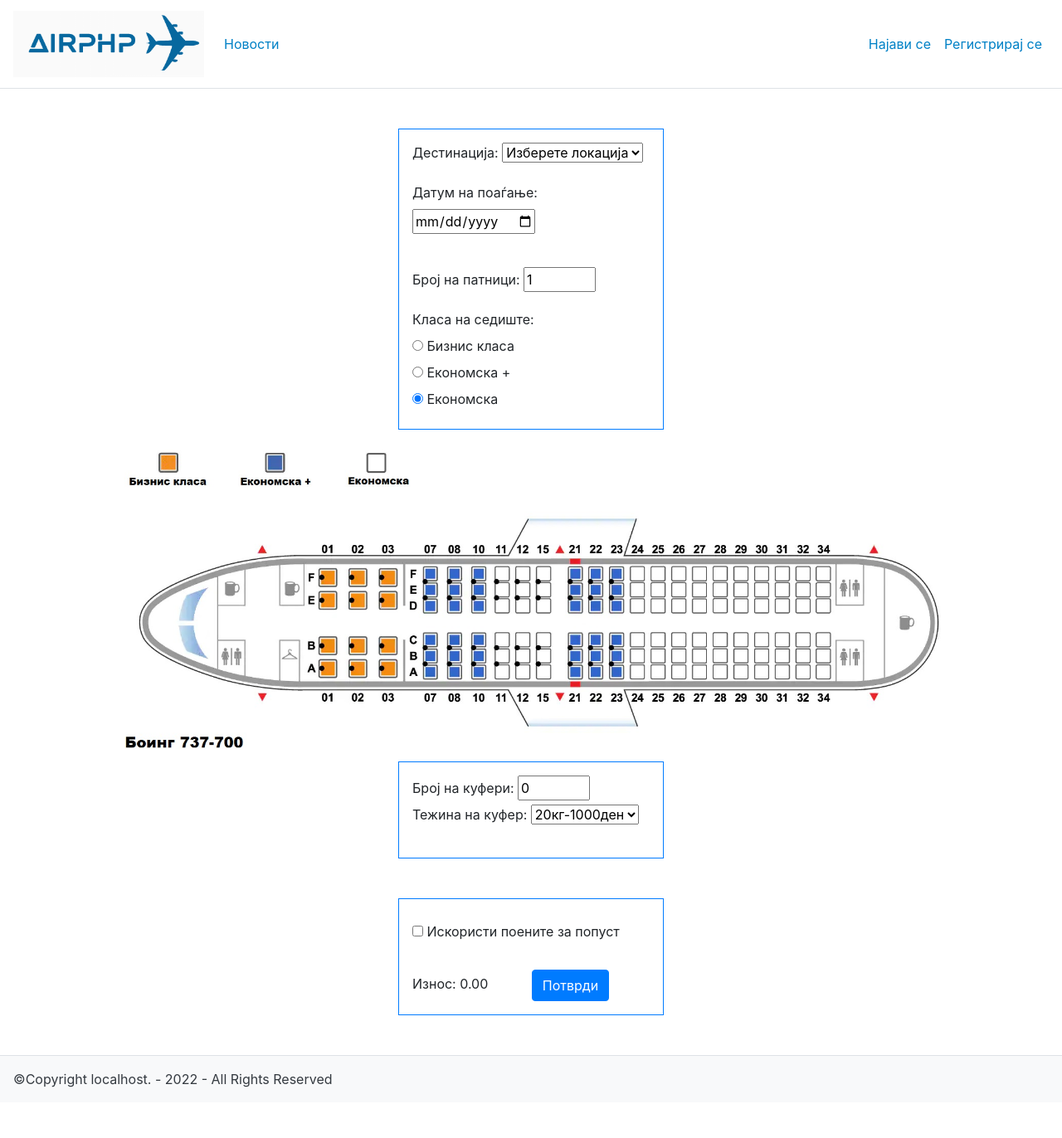
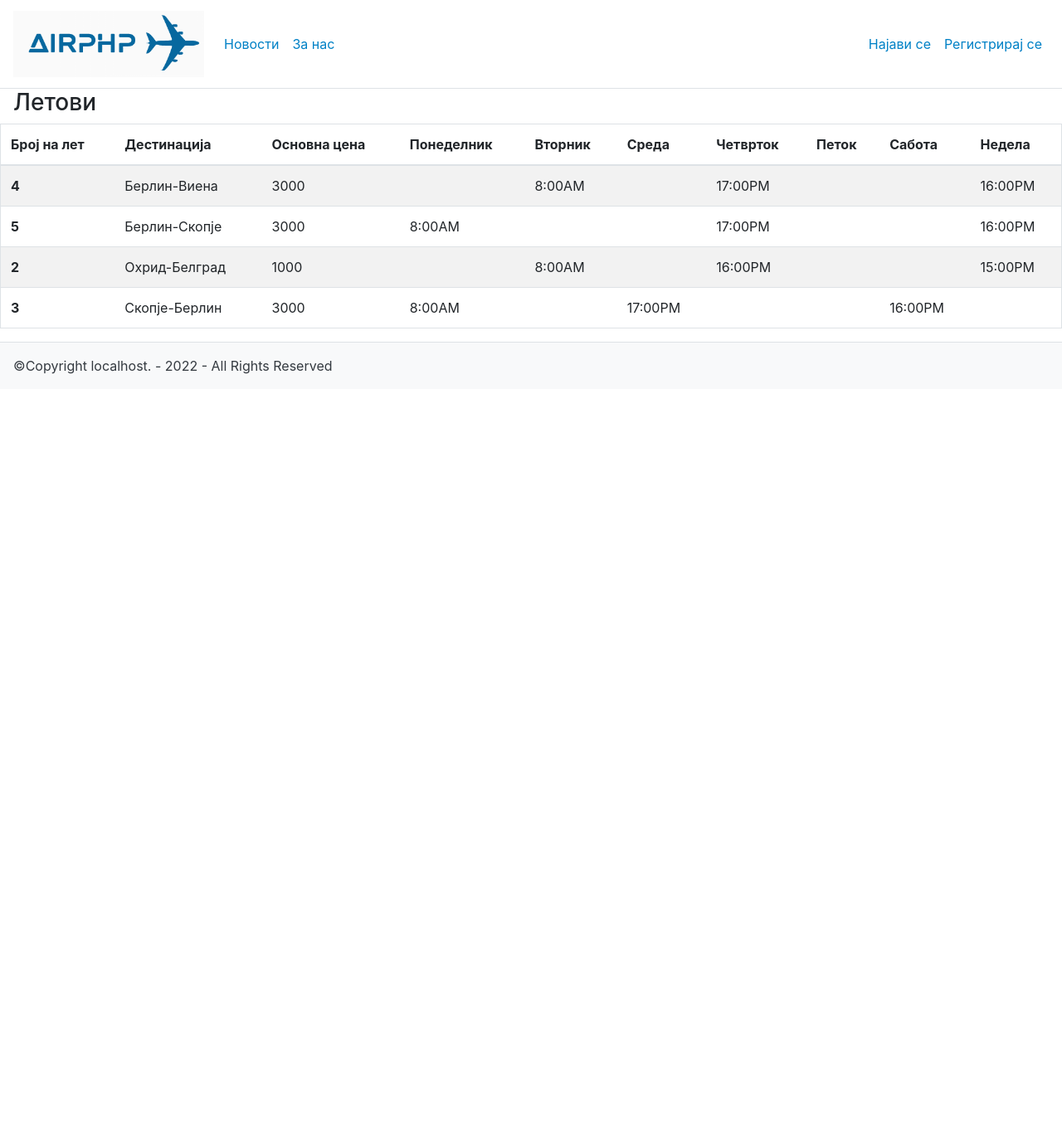
Before and after one commit to StefanKrste/AirPHP, a PHP site: page / in a window 1280 px wide. Shown: the whole page at 83% size. After the commit the page ends 451 px from the top, so only its background shows below. Run offline with PHP 8.4, Linux system fonts and the light colour scheme; data comes from the database, SQL or seed files in the repository.

Commit message:
News and flight forms,flight table
Added news form. News is pulled chronologically. Added flight form. Added flight table.
Admins and customers have different access to the site

```diff
--- a/App/Controllers/LoginController.php
+++ b/App/Controllers/LoginController.php
@@ -31,6 +31,7 @@ if($user!=0) {
         $_SESSION['points'] = $user['points'];
         $_SESSION['username'] = $username;
         $_SESSION['email'] = $user['email'];
+        $_SESSION['role'] = $user['role'];
         header('Location: ../../Public/index.php?page=home');
         exit();
     }
--- a/App/Controllers/Mail.php
+++ b/App/Controllers/Mail.php
@@ -84,7 +84,7 @@ $body = "<p>Успешно направивте купување на билет
 <p>Број на куфери: ".$luggage.".    Тежина на куферот: ".$weight."</p>
 <p>Платено: ".$Price."</p>
 <p> ------------------------------------------------------------------------  </p>
-<br><p>Со полит,</p><p>AirPHP</p>";
+<br><p>Со почит,</p><p>AirPHP</p>";
 
     $mail = new PHPMailer();
     $mail->SMTPOptions = array(
--- a/App/Controllers/SignUpController.php
+++ b/App/Controllers/SignUpController.php
@@ -6,6 +6,7 @@ $username = $_POST['username'];
 $password = $_POST['password'];
 $password2 = $_POST['password2'];
 $email = $_POST['email'];
+
 
 $checkUsername = checkUsername($username);
 $checkEmail = checkEmail($email);
@@ -45,6 +46,7 @@ if(strlen($username)>=8 && strlen($password)>=8 && filter_var($email, FILTER_VAL
     unset($_COOKIE['SignUppassword2Cookie']);
     setcookie('SignUppassword2Cookie', null, -1,'/');
 
+
     header('Location: ../../Public/index.php?page=home');
     exit();
 }else{
--- a/App/Data/SQLFlight.php
+++ b/App/Data/SQLFlight.php
@@ -3,6 +3,13 @@
 require_once $_SERVER['DOCUMENT_ROOT']."/App/Config/config.php";
 require_once $_SERVER['DOCUMENT_ROOT']."/App/Models/Flight.php";
 
+function AddNews($title, $description, $time)
+{
+    global $db;
+    $query = "INSERT INTO novosti(naslov,opis,vreme)
+        VALUES(?,?,?) ";
+    $db->prepare($query)->execute([$title, $description, $time]);
+}
 
 function GetAllDes()
 {
--- a/App/Views/Header.php
+++ b/App/Views/Header.php
@@ -18,13 +18,21 @@ session_start();
             <li class="nav-item active">
                 <a class="nav-link" aria-current="page" style="color:#0081C6;"   href="../../AirPHP/Public/index.php?page=news">Новости <span class="sr-only">(current)</span></a>
             </li>
+            <li class="nav-item active">
+                <a class="nav-link" aria-current="page" style="color:#0081C6;"   href="../../AirPHP/Public/index.php?page=news">За нас<span class="sr-only">(current)</span></a>
+            </li>
         </ul>
         <div class="form-inline my-2 my-lg-0">
             <?php if (isset($_SESSION["username"])) :?>
                 <ul class="navbar-nav mr-auto">
                     <li class="nav-item active">
-                        <label class="nav-link"style="color:#0081C6;"><?php echo 'Корсничко име: '.$_SESSION["username"];?></label>
+                        <label class="nav-link"style="color:#0081C6;"><?php echo 'Корсник: '.$_SESSION["username"];?></label>
                     </li>
+                    <?php if( isset($_SESSION['role']) && $_SESSION['role'] == "Customer")  { ?>
+                    <li class="nav-item active">
+                        <label class="nav-link"style="color:#0081C6;">Мои билети</label>
+                    </li>
+                    <?php } ?>
                     <li class="nav-item active">
                         <label class="nav-link" style="color:#0081C6;"><?php echo 'Поени: '.$_SESSION["points"];?></label>
                     </li>
--- a/App/Views/Home.php
+++ b/App/Views/Home.php
@@ -135,11 +135,121 @@ if (isset($_SESSION["points"])){
             document.getElementById('messageDate').innerHTML = "";
         }
     }
+
+    function otvori() {
+        var element = document.getElementById("forma");
+        element.classList.toggle("d-block");
+    }
+    function dodadi_let() {
+        var element = document.getElementById("forma2");
+        element.classList.toggle("d-block");
+    }
 </script>
+<div>
+    <div class="w-auto h-auto">
+            <h3 class='w-25 h-auto ml-3'>Летови</h3>
+    </div>
+ <table class="table table-striped h-auto border">
+     <thead>
+       <tr >
+         <th  scope="col">Број на лет</th>
+         <th scope="col">Дестинација</th>
+         <th scope="col">Основна цена</th>
+         <th scope="col">Понеделник</th>
+         <th scope="col">Вторник</th>
+         <th scope="col">Среда</th>
+         <th scope="col">Четврток</th>
+         <th scope="col">Петок</th>
+         <th scope="col">Сабота</th>
+         <th scope="col">Недела</th>
+        </tr>
+     </thead>
+     <tbody>
+      <?php foreach ($allDes as $des):?>
+      <tr >
+         <th scope="row"><?php echo $des->getId() ?></th>
+         <td><?php echo $des->getDestination() ?></td>
+         <td><?php echo $des->getBasePrice() ?></td>
+         <td><?php echo $des->getMo() ?></td>
+         <td><?php echo $des->getTu() ?></td>
+         <td><?php echo $des->getWe() ?></td>
+         <td><?php echo $des->getTh() ?></td>
+         <td><?php echo $des->getFr() ?></td>
+         <td><?php echo $des->getSa() ?></td>
+         <td><?php echo $des->getSu() ?></td>
+      </tr>
+    <?php endforeach; ?>
+    </tbody>
+ </table>
+</div>
 
-<form action="../../Public/index.php" method="post">
-    <div class="h-100 d-flex align-items-center justify-content-center">
-        <div class="w-25 p-3 border border-primary mt-5">
+ <?php if( isset($_SESSION['role']) && $_SESSION['role'] == "Customer")  { ?>
+
+<button type="button" class="btn btn-primary ml-3 mb-3" data-bs-toggle="button" onclick="otvori()">Купи карта</button>
+<?php } ?>
+<?php if( isset($_SESSION['role']) && $_SESSION['role'] == "Admin")  { ?>
+
+ <button  class="btn btn-primary ml-3 mb-3" onclick="dodadi_let()" >Додади лет</button>
+<?php } ?>
+<form id="forma2" class="row g-3 m-3  p-2 border d-none">
+    <div class="w-100 "><h3>Формулар за додавање на  нови летови</h3></div>
+    <div class="w-50">
+        <div  class="w-50 mr-1">
+                <label>Дестинација</label>
+                <input type="text" class="form-control " id="floatingInputGrid" >
+        </div>
+        <div  class="w-50 mr-1">
+            <label>Базна цена</label>
+                <input type="number" class="form-control " id="floatingInputGri" >
+        </div>
+    </div>
+    <div class="w-75  d-flex">
+        <div  class="w-25 mr-1">
+
+        <label for="appt">Понеделник</label>
+        <input type="time"  class="form-control" id="appt" name="appt">
+        </div>
+        <div class="w-25 mr-1">
+
+            <label for="appt">Вторник</label>
+            <input type="time"  class="form-control" id="appt" name="appt">
+        </div>
+        <div class="w-25 mr-1" >
+
+            <label for="appt">Среда</label>
+            <input type="time"  class="form-control" id="appt" name="appt">
+        </div>
+        <div class="w-25 mr-1" >
+
+            <label for="appt">Четврток</label>
+            <input type="time"  class="form-control" id="appt" name="appt">
+        </div>
+        <div class="w-25 mr-1" >
+
+            <label for="appt">Петок</label>
+            <input type="time"  class="form-control" id="appt" name="appt">
+        </div>
+        <div class="w-25 mr-1" >
+
+            <label for="appt">Сабота</label>
+            <input type="time"  class="form-control" id="appt" name="appt">
+        </div>
+        <div class="w-25 mr-1"  >
+
+            <label for="appt">Недела</label>
+            <input type="time"  class="form-control" id="appt" name="appt">
+        </div>
+
+
+    </div>
+    <div class="w-100 mt-5">
+    <button type="button" class="btn btn-secondary ">Додади</button>
+    </div>
+</form>
+
+<form  id="forma" class="d-none" action="../../Public/index.php" method="post">
+    <div  class="h-100 d-flex align-items-center justify-content-center">
+        <div class="w-40 p-3 border border-primary mt-5">
             <div class="form-group">
                 <label for="from">Дестинација: </label>
                 <?php
@@ -245,7 +355,7 @@ if (isset($_SESSION["points"])){
             <label id="value">Износ: </label>
             <output id="value1" name="value1">0</output>
             <input type="hidden" id="value2" name="value2"/>
-            <button class="ml-5 btn btn-primary">Потврди</button>
+            <button class="ml-5 btn btn-primary" >Потврди</button>
         </div>
     </div>
 </form>
--- a/App/Views/SignUp.php
+++ b/App/Views/SignUp.php
@@ -21,6 +21,7 @@
                 <input type="password" class="form-control" id="password2" name="password2"
                        placeholder="Повторете ја лозинка" required
                        minlength="8" value="<?php if(isset($_COOKIE['SignUppassword2Cookie'])) echo $_COOKIE['SignUppassword2Cookie'] ;?>">
+
             </div>
             <br>
             <button type="submit" class="btn btn-primary">Регистрирај се</button>
```
Also changed, not shown: App/Controllers/NovostiController.php (added, +10 -0 lines), App/Data/SQLNovost.php (added, +27 -0 lines), App/Models/Novost.php (added, +92 -0 lines), App/Models/User.php (+12 -3 lines), App/Views/News.php (+48 -21 lines).
